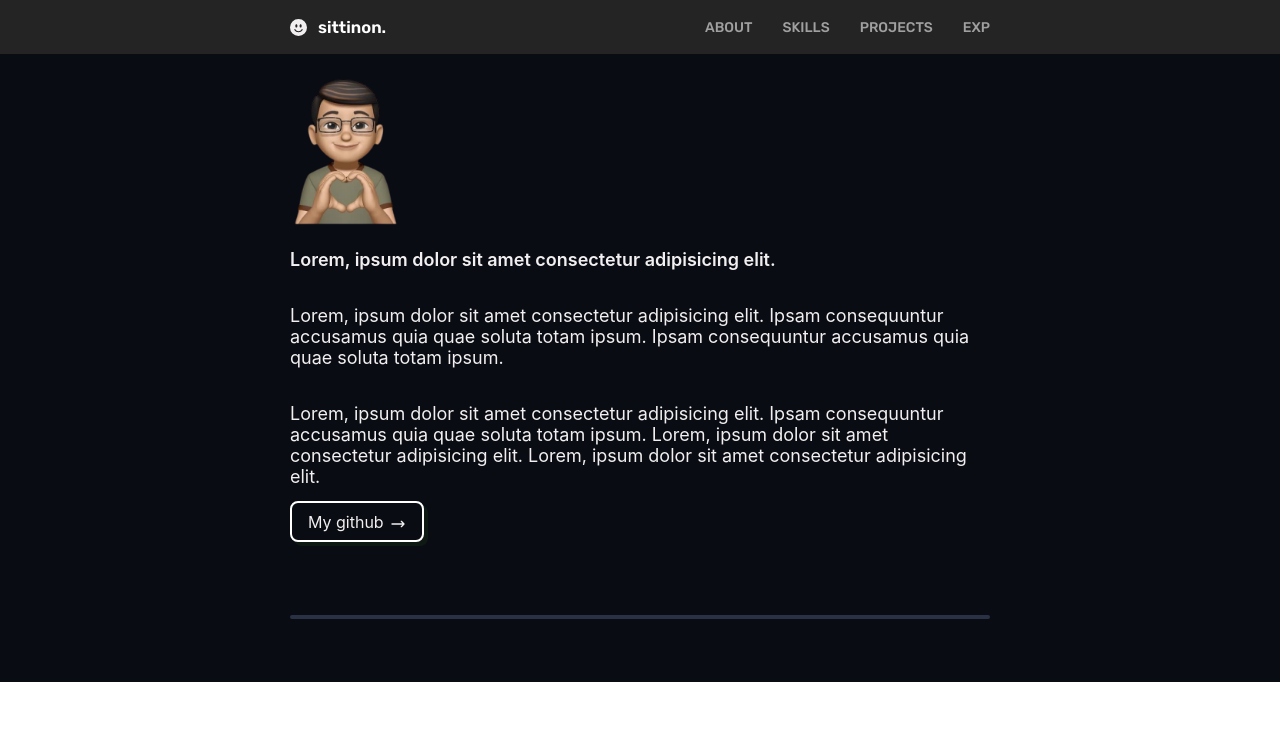
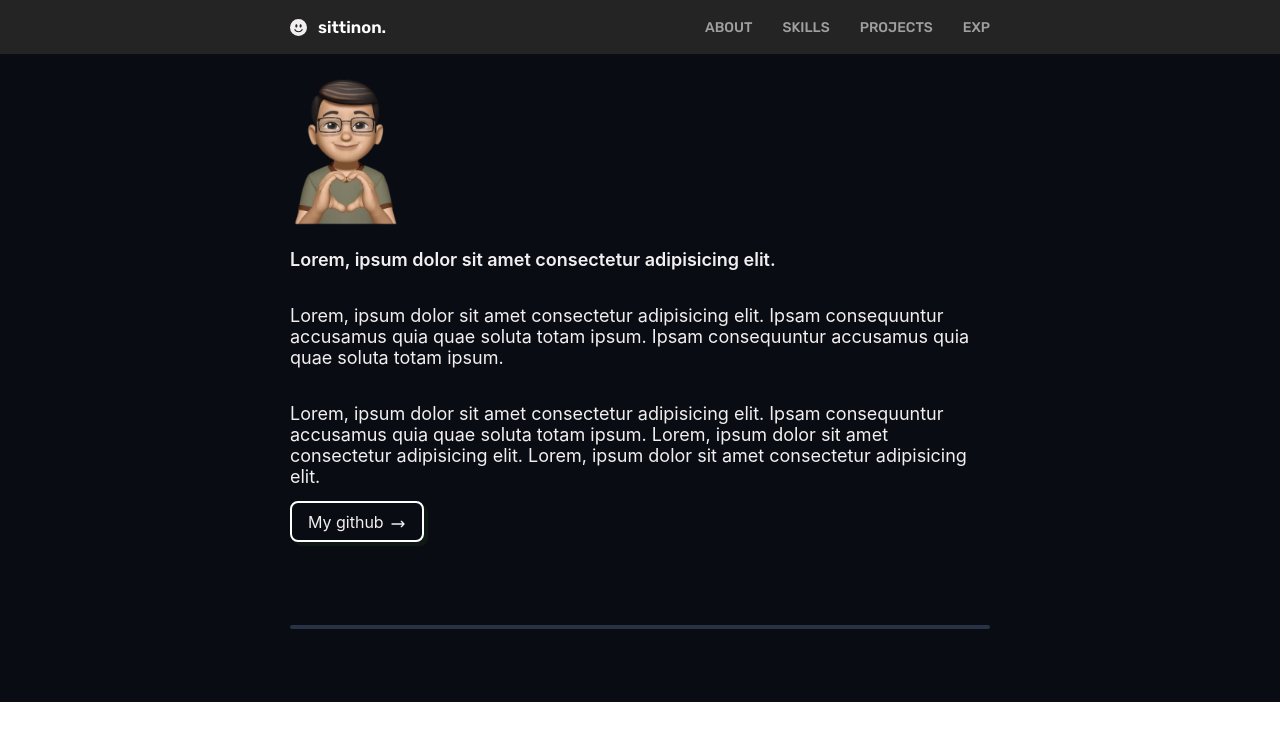
Before and after one commit to Grapeka/sittinonweb, a React (Create React App) app: page / in a window 1280 px wide. Shown: the top 740 px of the page. Built offline with nearby package versions, Linux system fonts and the light colour scheme.

Commit message:
style: increase height

```diff
--- a/src/components/Spacer/Spacer.module.scss
+++ b/src/components/Spacer/Spacer.module.scss
@@ -1,6 +1,6 @@
 .container {
   width: 100%;
-  height: 130px;
+  height: 150px;
   display: flex;
   flex-direction: row;
   align-items: center;
```
